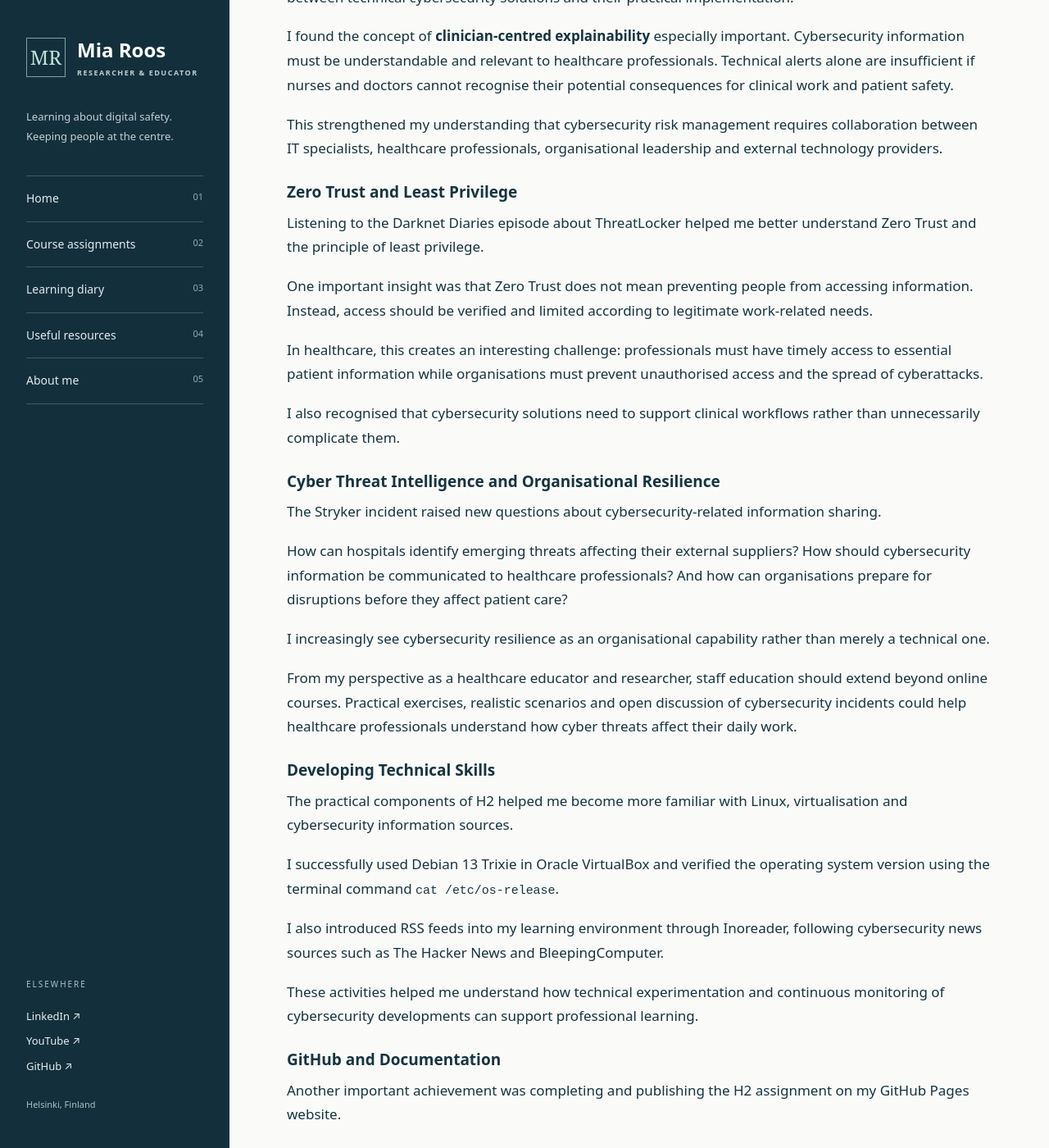
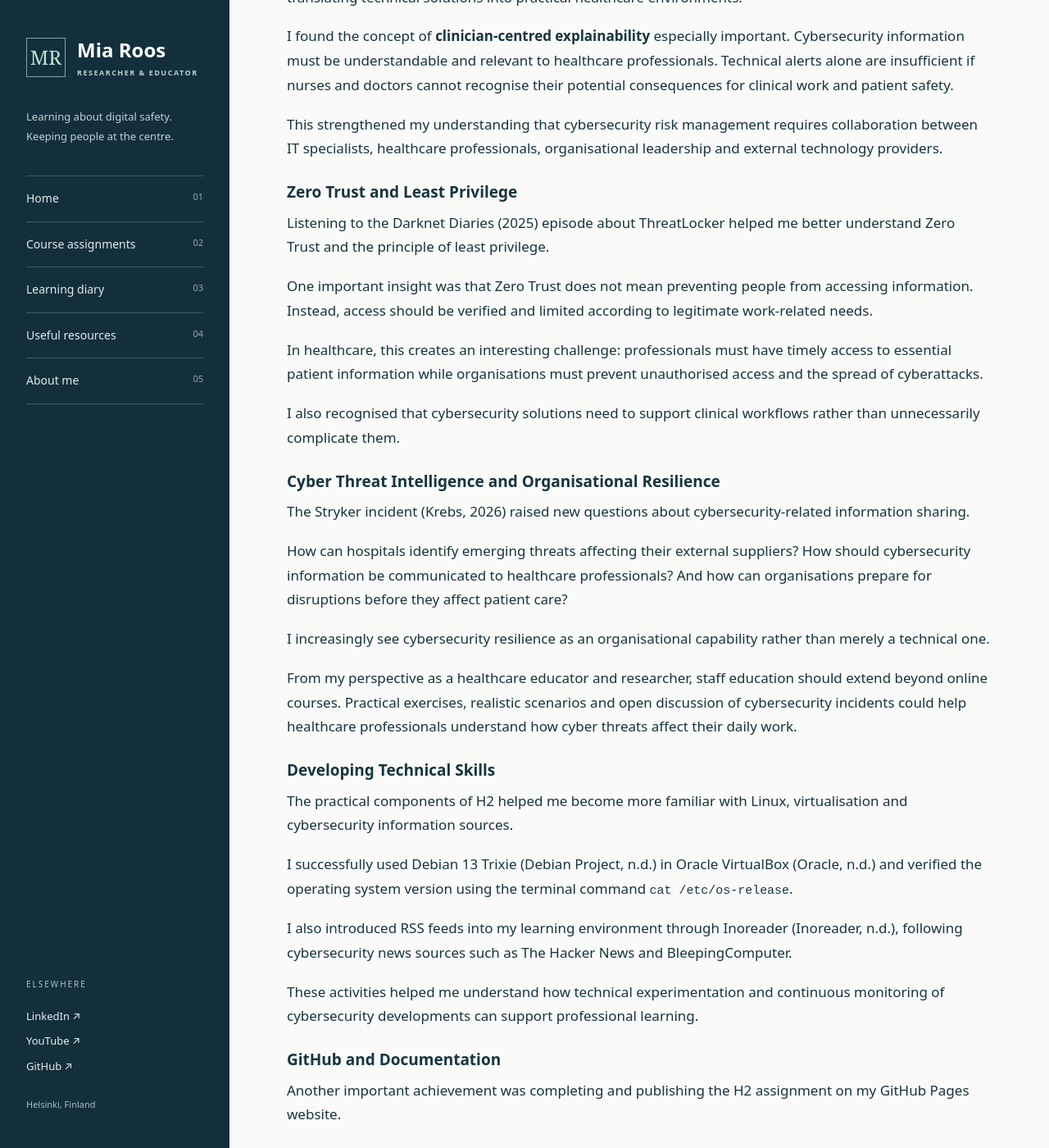
Before and after one commit to mia-roos/Cyber-Security-Studies, a Jekyll site: the page built from learning-diary/learning-diary/2026-11-03.md, in a window 1280 px wide and 1400 px high, scrolled down 886 px. Shown: the whole window at 82% size. Built offline with Jekyll 4.4.1, drawn with Linux system fonts in a browser that asks for light colours; our own code applies the rules of GitHub Pages for plain Markdown files; some of the changed text lies outside the part shown.

Commit message:
Revise learning diary with updated references and insights
Updated references and clarified connections between cybersecurity incidents and healthcare. Enhanced explanations of concepts like clinician-centred explainability and the Zero Trust model.

```diff
--- a/learning-diary/learning-diary/2026-11-03.md
+++ b/learning-diary/learning-diary/2026-11-03.md
@@ -1,3 +1,4 @@
+
 # Learning Diary – 3 November 2026
 
 ## H2 Scene: Connecting Cybersecurity Research with Real-World Incidents
@@ -10,7 +11,7 @@ The most valuable part of this assignment was connecting the Stryker cyberattack
 
 The Stryker incident helped me understand how a cyberattack against an external technology provider can affect healthcare organisations, even when hospitals are not the direct targets. Healthcare depends on medical devices, digital services and reliable supply chains. Disruptions affecting these dependencies can threaten continuity of care.
 
-Akeredolu et al. (2027) provided a broader theoretical perspective. Their research highlighted the challenges of integrating cyber threat intelligence into healthcare risk assessment, particularly the gaps between technical cybersecurity solutions and their practical implementation.
+Akeredolu et al. (2027) provided a broader theoretical perspective. Their review examined the integration of cyber threat intelligence into healthcare cybersecurity risk assessment, highlighting challenges in translating technical solutions into practical healthcare environments.
 
 I found the concept of **clinician-centred explainability** especially important. Cybersecurity information must be understandable and relevant to healthcare professionals. Technical alerts alone are insufficient if nurses and doctors cannot recognise their potential consequences for clinical work and patient safety.
 
@@ -18,7 +19,7 @@ This strengthened my understanding that cybersecurity risk management requires c
 
 ### Zero Trust and Least Privilege
 
-Listening to the Darknet Diaries episode about ThreatLocker helped me better understand Zero Trust and the principle of least privilege.
+Listening to the Darknet Diaries (2025) episode about ThreatLocker helped me better understand Zero Trust and the principle of least privilege.
 
 One important insight was that Zero Trust does not mean preventing people from accessing information. Instead, access should be verified and limited according to legitimate work-related needs.
 
@@ -28,7 +29,7 @@ I also recognised that cybersecurity solutions need to support clinical workflow
 
 ### Cyber Threat Intelligence and Organisational Resilience
 
-The Stryker incident raised new questions about cybersecurity-related information sharing.
+The Stryker incident (Krebs, 2026) raised new questions about cybersecurity-related information sharing.
 
 How can hospitals identify emerging threats affecting their external suppliers? How should cybersecurity information be communicated to healthcare professionals? And how can organisations prepare for disruptions before they affect patient care?
 
@@ -40,9 +41,9 @@ From my perspective as a healthcare educator and researcher, staff education sho
 
 The practical components of H2 helped me become more familiar with Linux, virtualisation and cybersecurity information sources.
 
-I successfully used Debian 13 Trixie in Oracle VirtualBox and verified the operating system version using the terminal command `cat /etc/os-release`.
+I successfully used Debian 13 Trixie (Debian Project, n.d.) in Oracle VirtualBox (Oracle, n.d.) and verified the operating system version using the terminal command `cat /etc/os-release`.
 
-I also introduced RSS feeds into my learning environment through Inoreader, following cybersecurity news sources such as The Hacker News and BleepingComputer.
+I also introduced RSS feeds into my learning environment through Inoreader (Inoreader, n.d.), following cybersecurity news sources such as The Hacker News and BleepingComputer.
 
 These activities helped me understand how technical experimentation and continuous monitoring of cybersecurity developments can support professional learning.
 
@@ -70,31 +71,18 @@ I have submitted the H2 assignment and will later review two other students' sub
 
 I also want to continue developing my Linux skills and following cybersecurity developments through RSS feeds, particularly incidents affecting healthcare organisations and their technology suppliers.
 
+---
+
 ## References
 
-- Akeredolu, O., Epiphaniou, G., & Maple, C. (2027).
-  Multimodal cyber threat intelligence fusion for healthcare
-  cybersecurity risk assessment: A systematic review.
-  *Computers & Security, 172*, 105170.
-  https://doi.org/10.1016/j.cose.2026.105170
+- Akeredolu, O., Epiphaniou, G., & Maple, C. (2027). Multimodal cyber threat intelligence fusion for healthcare cybersecurity risk assessment: A systematic review. *Computers & Security, 172*, 105170. https://doi.org/10.1016/j.cose.2026.105170
 
-- Darknet Diaries. (2025, December 23).
-  *Episode 167: ThreatLocker* [Audio podcast episode].
-  https://darknetdiaries.com/episode/167/
+- Darknet Diaries. (2025, December 23). *Episode 167: ThreatLocker* [Audio podcast episode]. https://darknetdiaries.com/episode/167/
 
-- Krebs, B. (2026, March 11).
-  *Iran-Backed Hackers Claim Wiper Attack on Medtech Firm Stryker.*
-  Krebs on Security.
-  https://krebsonsecurity.com/2026/03/iran-backed-hackers-claim-wiper-attack-on-medtech-firm-stryker/
+- Debian Project. (n.d.). *Debian*. https://www.debian.org/
 
-- Debian Project. (n.d.).
-  *Debian.*
-  https://www.debian.org/
+- Inoreader. (n.d.). *Inoreader*. https://www.inoreader.com/
 
-- Oracle. (n.d.).
-  *VirtualBox.*
-  https://www.virtualbox.org/
+- Krebs, B. (2026, March 11). *Iran-Backed Hackers Claim Wiper Attack on Medtech Firm Stryker*. Krebs on Security. https://krebsonsecurity.com/2026/03/iran-backed-hackers-claim-wiper-attack-on-medtech-firm-stryker/
 
-- Inoreader. (n.d.).
-  *Inoreader.*
-  https://www.inoreader.com/
+- Oracle. (n.d.). *Oracle VirtualBox*. https://www.virtualbox.org/
```
